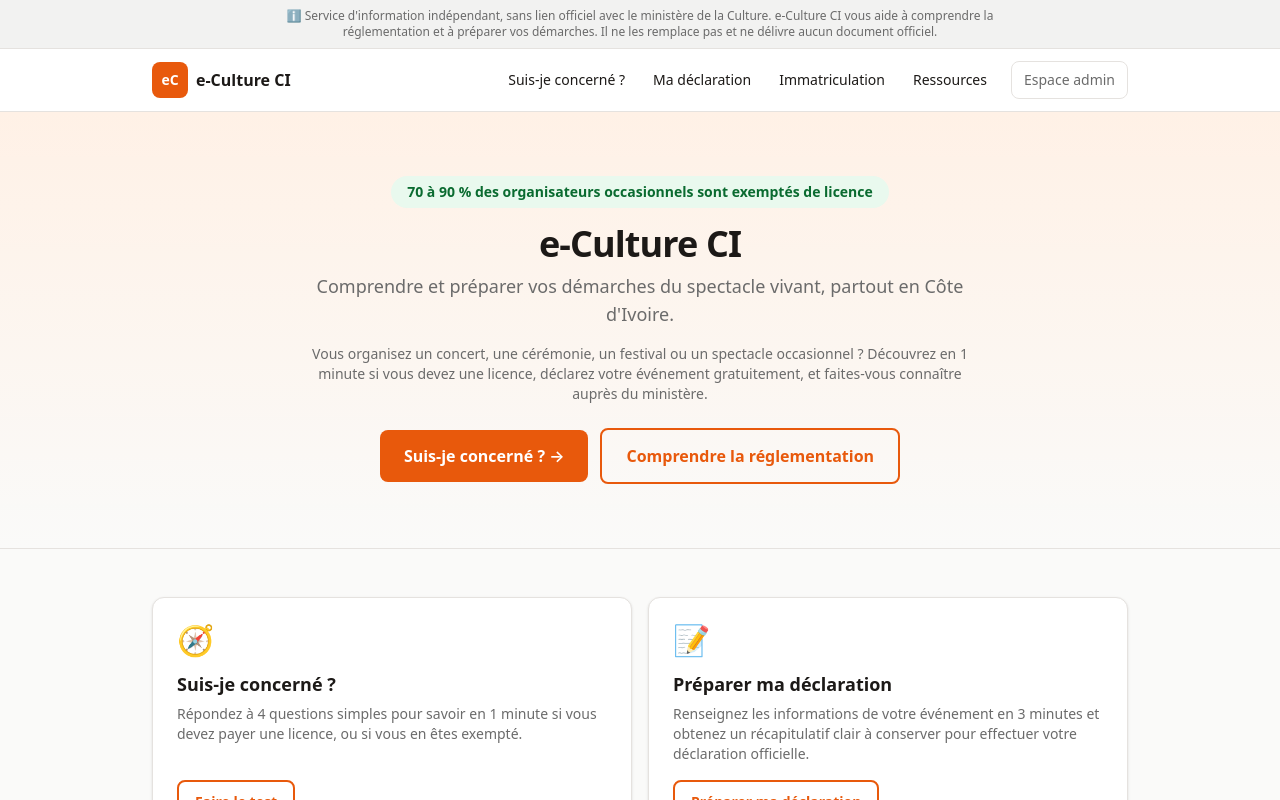
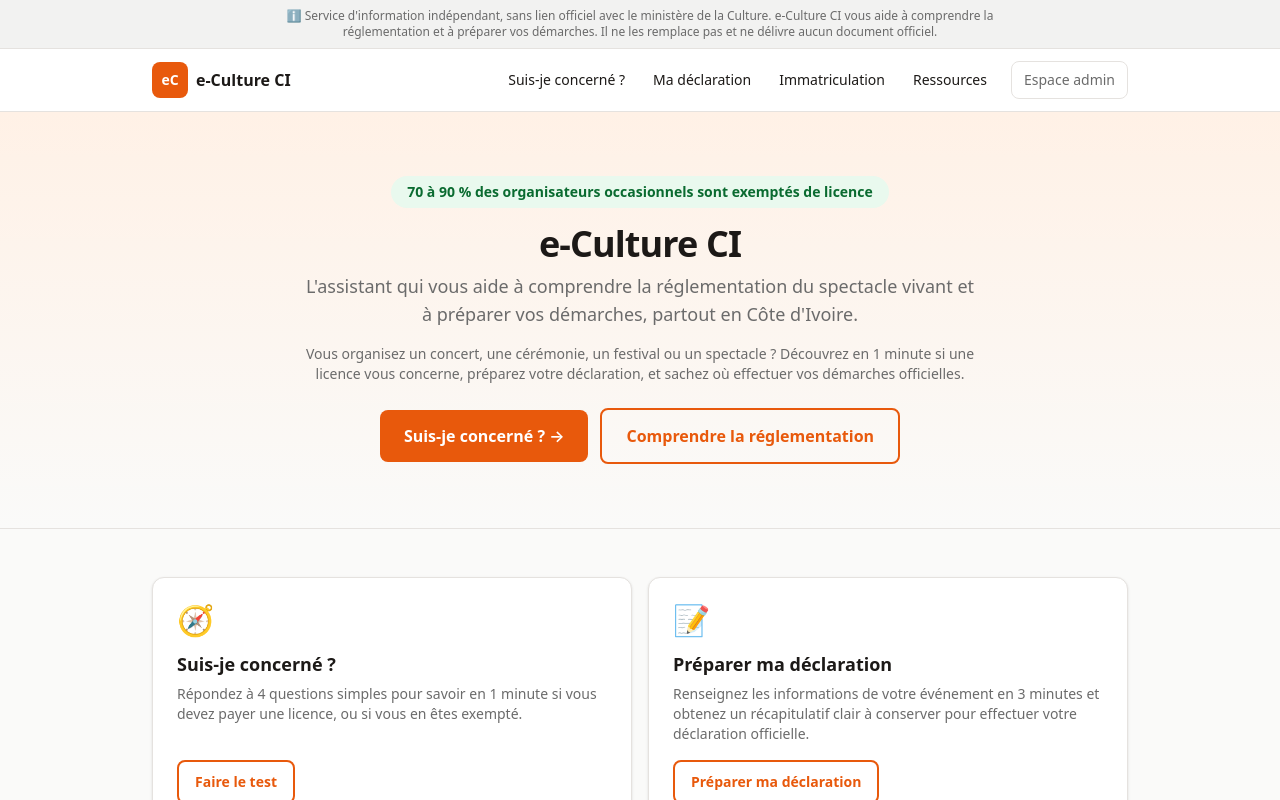
Before and after one commit to eKouame/e-culture-ci, a Next.js app: page / in a window 1280 px wide. Shown: the top 800 px of the page. Built offline with nearby package versions, Linux system fonts and the light colour scheme.

Commit message:
Rework homepage hero copy

```diff
--- a/src/app/page.tsx
+++ b/src/app/page.tsx
@@ -48,14 +48,15 @@ export default function Home() {
             e-Culture CI
           </h1>
           <p className="mx-auto mt-2 max-w-2xl text-lg text-muted">
-            Comprendre et préparer vos démarches du spectacle vivant, partout
-            en Côte d&apos;Ivoire.
+            L&apos;assistant qui vous aide à comprendre la réglementation du
+            spectacle vivant et à préparer vos démarches, partout en Côte
+            d&apos;Ivoire.
           </p>
           <p className="mx-auto mt-4 max-w-2xl text-sm text-muted">
             Vous organisez un concert, une cérémonie, un festival ou un
-            spectacle occasionnel ? Découvrez en 1 minute si vous devez une
-            licence, déclarez votre événement gratuitement, et faites-vous
-            connaître auprès du ministère.
+            spectacle ? Découvrez en 1 minute si une licence vous concerne,
+            préparez votre déclaration, et sachez où effectuer vos démarches
+            officielles.
           </p>
           <div className="mt-6 flex flex-col items-center gap-3 sm:flex-row sm:justify-center">
             <LinkButton href="/suis-je-concerne" size="lg">
```
